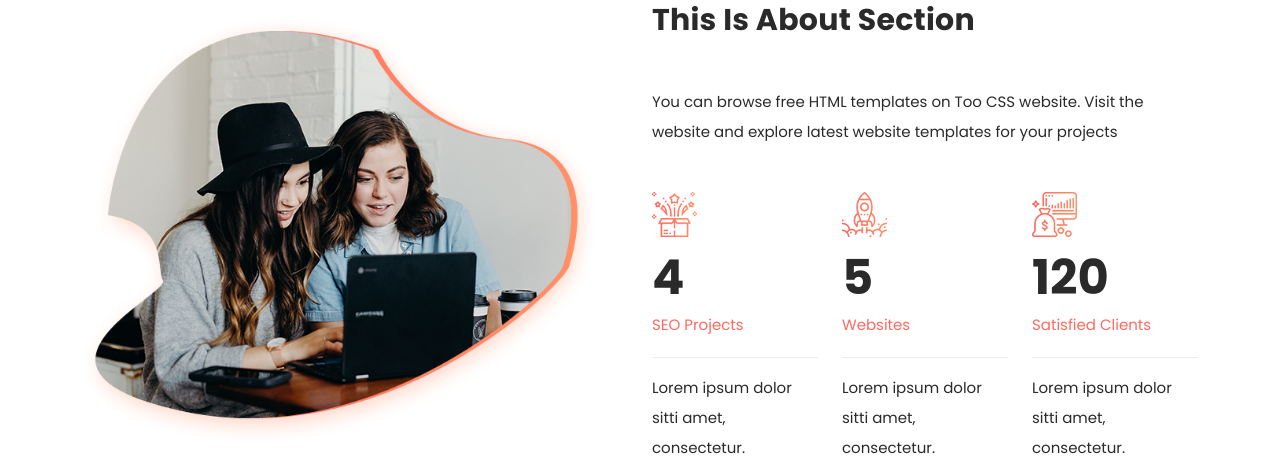
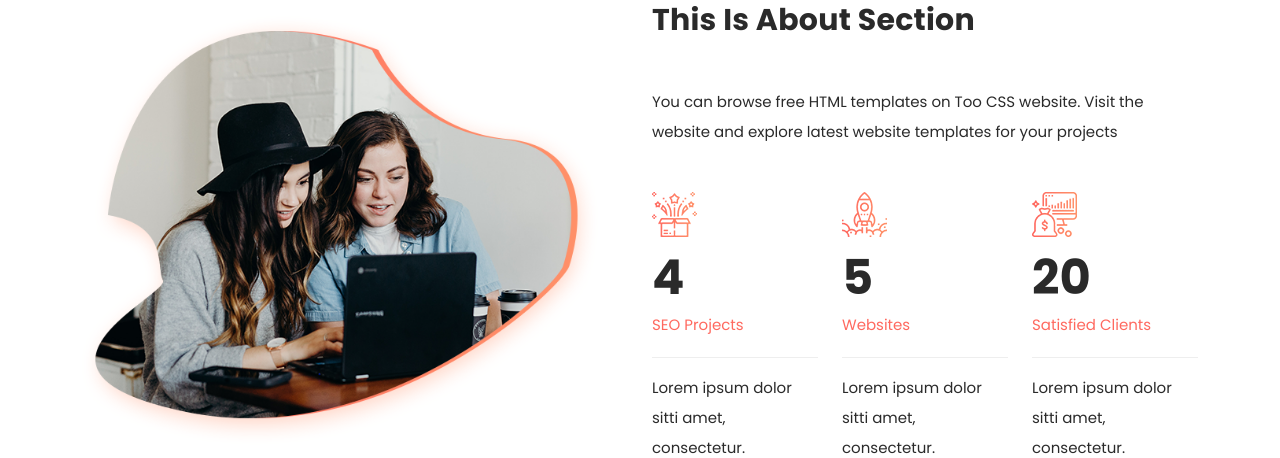
Before and after one commit to istiaq-debugeer/Django_Task, a Django app: page / in a window 1280 px wide. Shown: the part 1529-1987 px from the top of the page. Run offline with Django 4.2, Linux system fonts and the light colour scheme; data comes from the database, SQL or seed files in the repository; some libraries are stand-ins or nearby versions.

Commit message:
first commit

```diff
--- a/templates/home.html
+++ b/templates/home.html
@@ -188,7 +188,7 @@
                                     <div class="icon">
                                         <img src="{% static 'assets/images/service-icon-03.png' %}" alt="">
                                     </div>
-                                    <div class="count-digit">120</div>
+                                    <div class="count-digit">{{ website.client_no }}</div>
                                     <div class="count-title">Satisfied Clients</div>
                                     <p>Lorem ipsum dolor sitti amet, consectetur.</p>
                                 </div>
```
